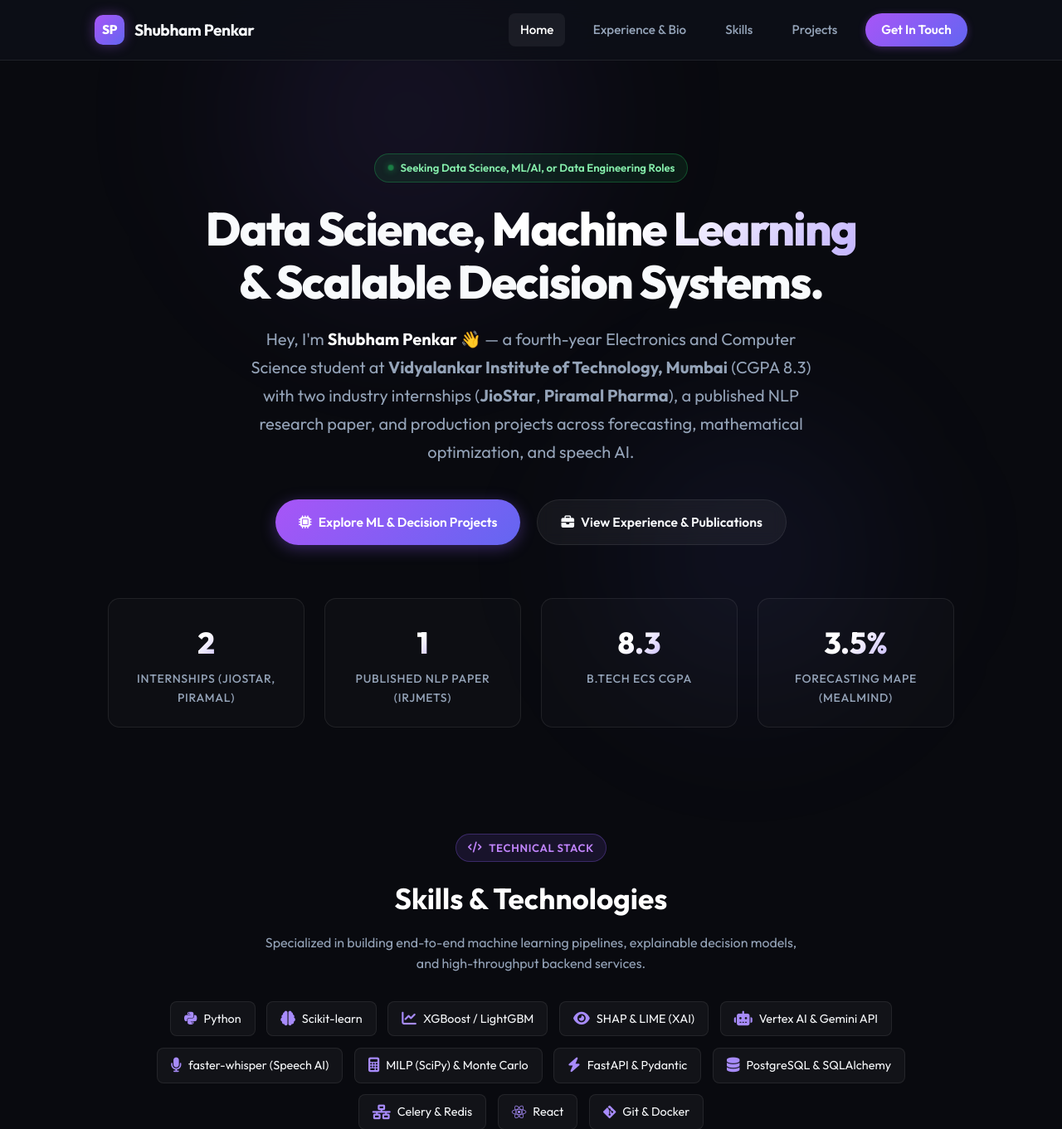
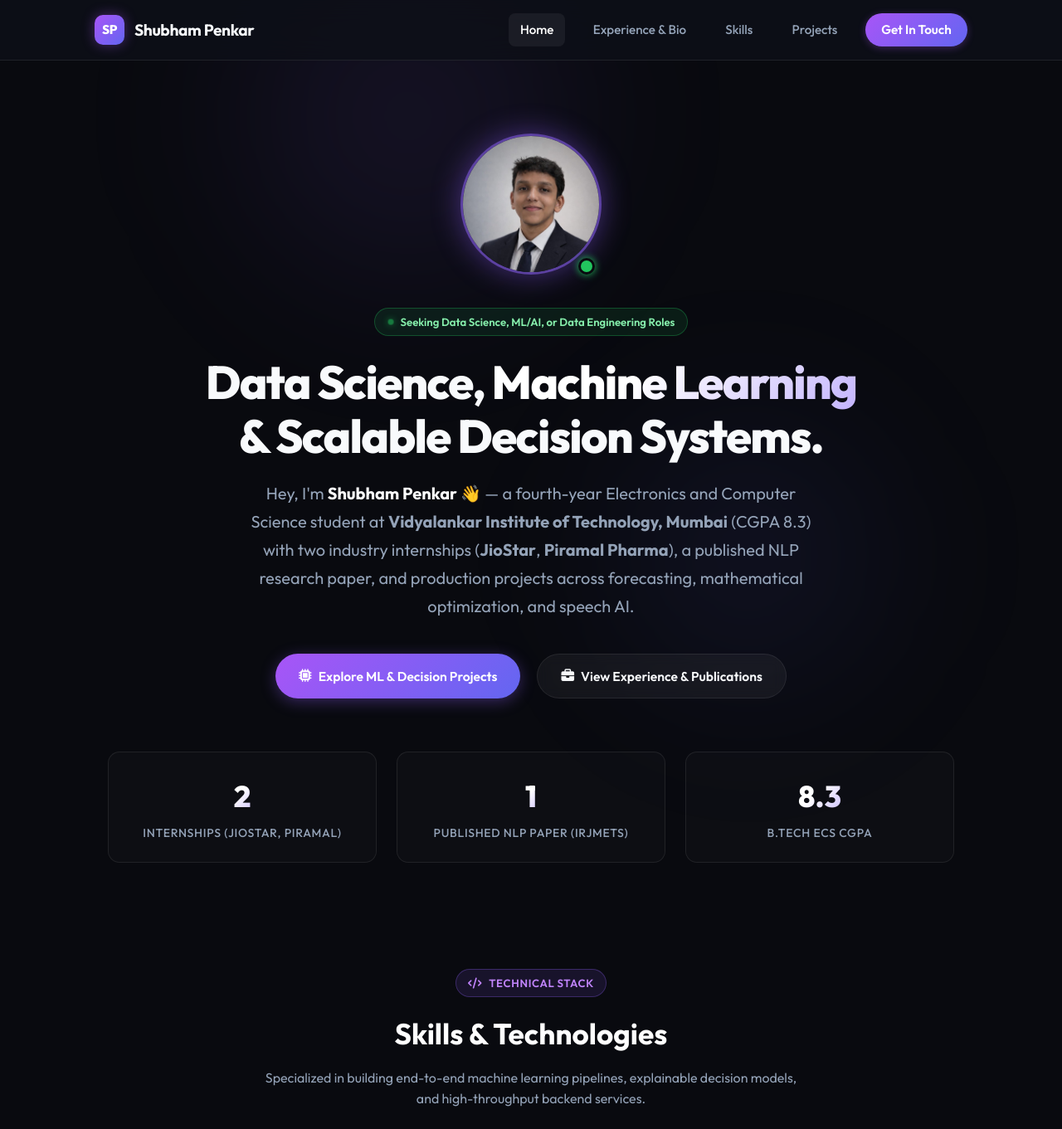
Before and after one commit to ShubhamPenkar/django-portfolio, a Django app: page / in a window 1280 px wide. Shown: the top 1361 px of the page at 83% size. Run offline with Django 5.2, Linux system fonts and the light colour scheme; data that the repository does not hold is empty.

Commit message:
Update portfolio visuals: landing headshot, JioStar team photo, Python proficiency, and clean stats

```diff
--- a/pages/templates/home.html
+++ b/pages/templates/home.html
@@ -1,9 +1,22 @@
 {% extends 'base.html' %}
+{% load static %}
 {% block title %}Home | Shubham Penkar — Data Science & ML/AI Engineer{% endblock %}
 
 {% block content %}
 <!-- Hero Section -->
-<section class="hero-wrapper">
+<section class="hero-wrapper" style="padding: 2.5rem 1rem 3rem;">
+  <!-- Landing Page Headshot -->
+  <div style="margin-bottom: 2rem;">
+    <div style="position: relative; display: inline-block;">
+      <img
+        src="{% static 'images/shubham_portrait.jpg' %}"
+        alt="Shubham Penkar"
+        style="width: 170px; height: 170px; object-fit: cover; object-position: center top; border-radius: 50%; border: 3px solid rgba(139, 92, 246, 0.6); box-shadow: 0 0 35px rgba(139, 92, 246, 0.45); background: #161824;"
+      >
+      <span style="position: absolute; bottom: 8px; right: 8px; width: 20px; height: 20px; background: #22c55e; border: 3px solid #090a0f; border-radius: 50%; box-shadow: 0 0 10px #22c55e;" title="Available for opportunities"></span>
+    </div>
+  </div>
+
   <div class="status-indicator">
     <span class="status-dot"></span>
     Seeking Data Science, ML/AI, or Data Engineering Roles
@@ -27,8 +40,8 @@
     </a>
   </div>
 
-  <!-- Key Metrics Bar -->
-  <div class="hero-stats">
+  <!-- Key Metrics Bar (3 Clean Stats) -->
+  <div class="hero-stats" style="grid-template-columns: repeat(auto-fit, minmax(220px, 1fr));">
     <div class="stat-item">
       <div class="stat-number gradient-text">2</div>
       <div class="stat-label">Internships (JioStar, Piramal)</div>
@@ -40,10 +53,6 @@
     <div class="stat-item">
       <div class="stat-number gradient-text">8.3</div>
       <div class="stat-label">B.Tech ECS CGPA</div>
-    </div>
-    <div class="stat-item">
-      <div class="stat-number gradient-text">3.5%</div>
-      <div class="stat-label">Forecasting MAPE (MealMind)</div>
     </div>
   </div>
 </section>
--- a/personal_portfolio/settings.py
+++ b/personal_portfolio/settings.py
@@ -37,7 +37,10 @@ except ImportError:
 # SECURITY WARNING: keep the secret key used in production secret!
 SECRET_KEY = os.environ.get(
     'DJANGO_SECRET_KEY',
-    'django-insecure-%qvc=xl%8ecvk-f9ia$-x7y2l17)mq94=6p0-#+japtop&5w-e'
+    os.environ.get(
+        'SECRET_KEY',
+        'django-insecure-%qvc=xl%8ecvk-f9ia$-x7y2l17)mq94=6p0-#+japtop&5w-e'
+    )
 )
 
 # SECURITY WARNING: don't run with debug turned on in production!
```
Also changed, not shown: pages/templates/about.html (+19 -1 lines), pages/templates/skills.html (+10 -3 lines), static/images/jiostar_internship.jpg (added), static/images/shubham_portrait.jpg (added).
